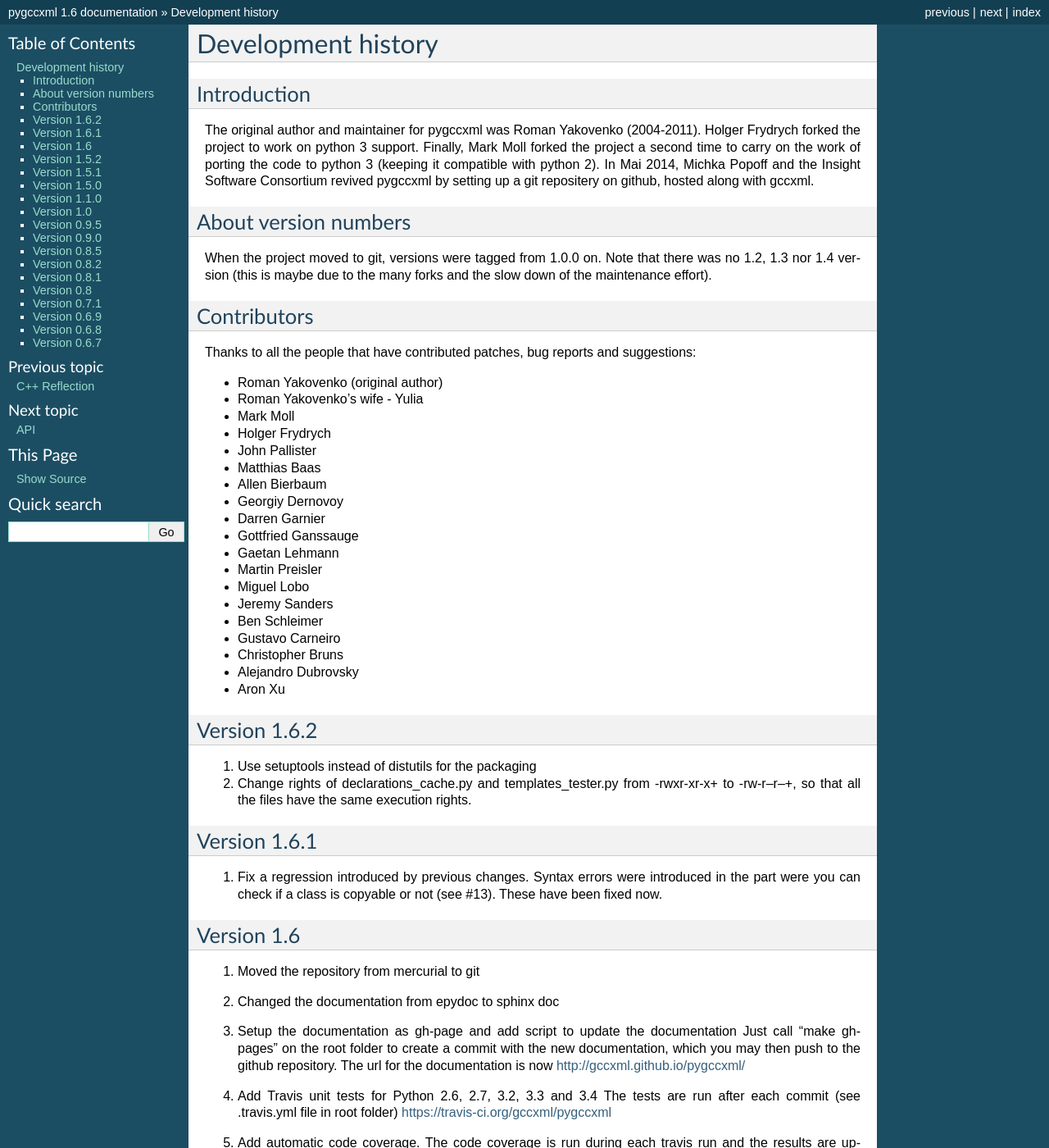
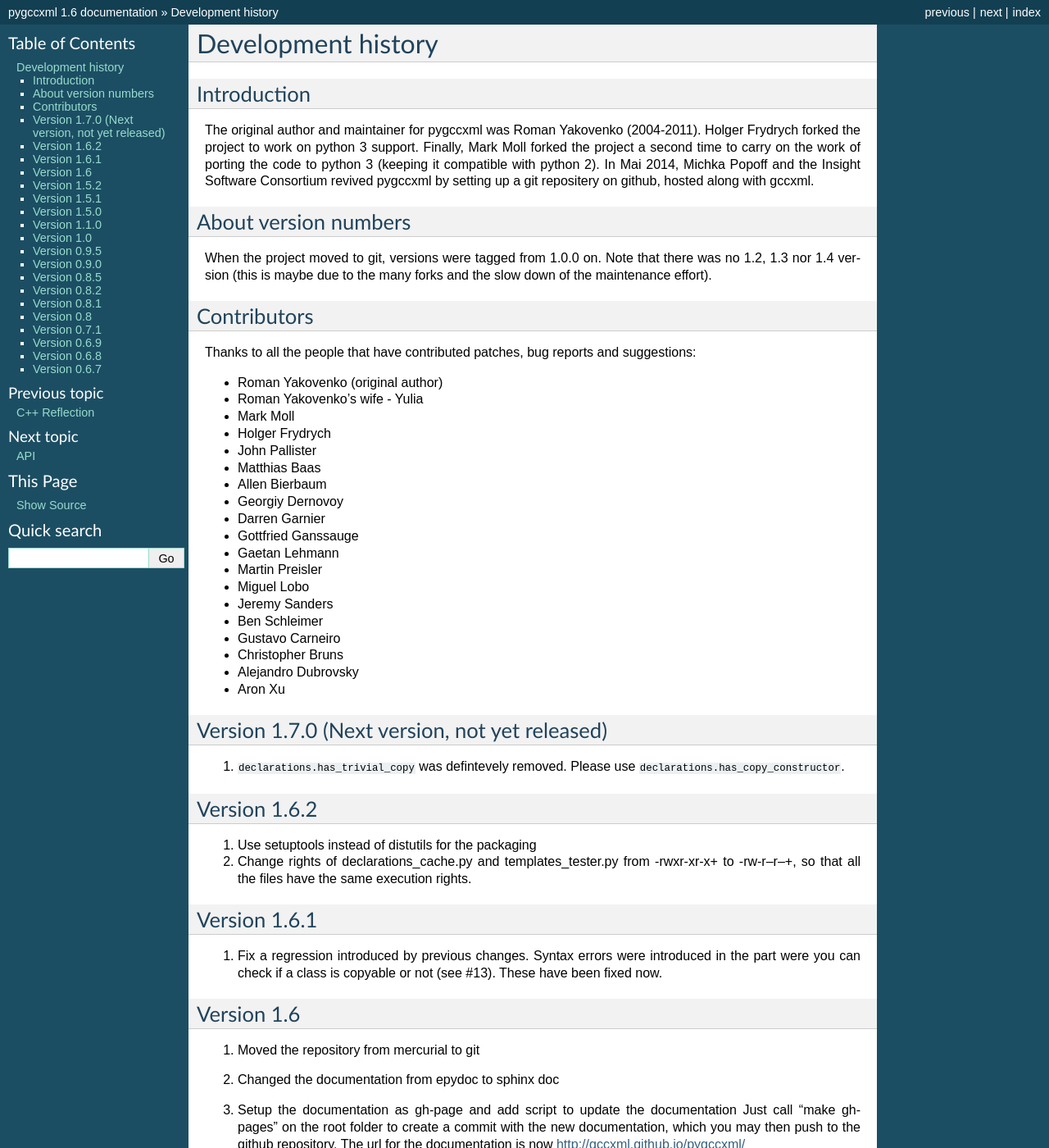
Before and after one commit to CastXML/pygccxml, a Sphinx documentation site: the page built from docs/history/history.rst, in a window 1280 px wide and 1400 px high. Shown: the whole window at 82% size. Built offline with Sphinx 7.4.7, drawn with Linux system fonts in a browser that asks for light colours.

Commit message:
Fix pep8 warnings by reorganising imports
Remove declarations.has_trivial_copy

```diff
--- a/docs/history/history.rst
+++ b/docs/history/history.rst
@@ -42,6 +42,12 @@
 * Christopher Bruns
 * Alejandro Dubrovsky
 * Aron Xu
+
+Version 1.7.0 (Next version, not yet released)
+-------------
+
+1. ``declarations.has_trivial_copy`` was defintevely removed.
+   Please use ``declarations.has_copy_constructor``.
 
 Version 1.6.2
 -------------
```
Also changed, not shown: 1 other file.
